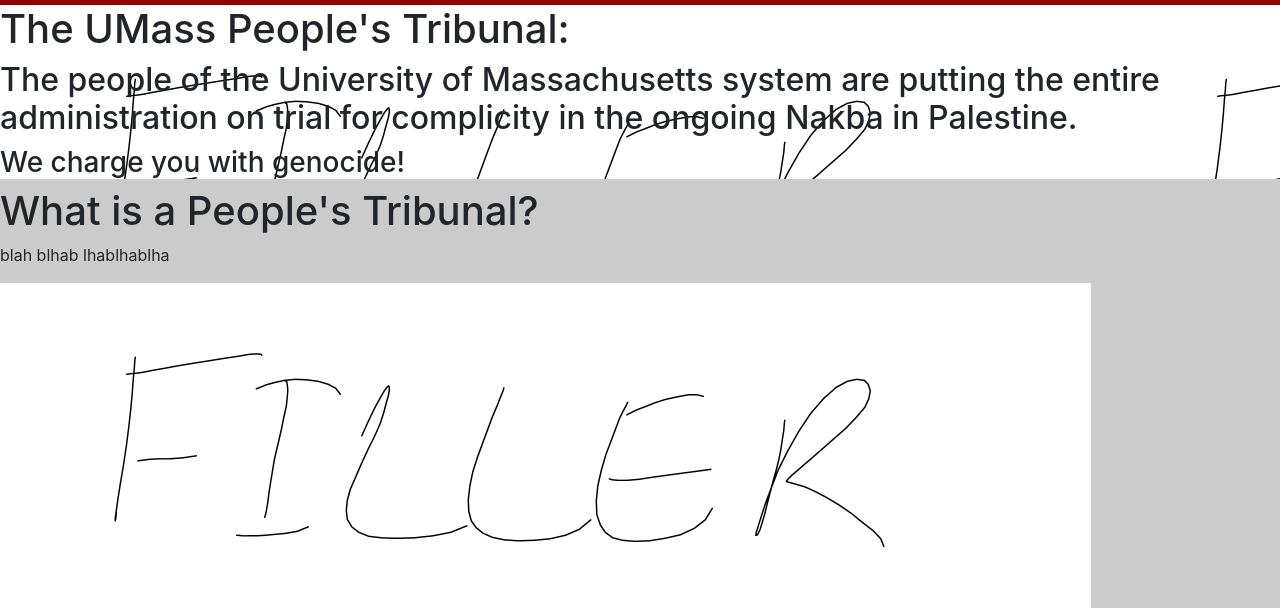
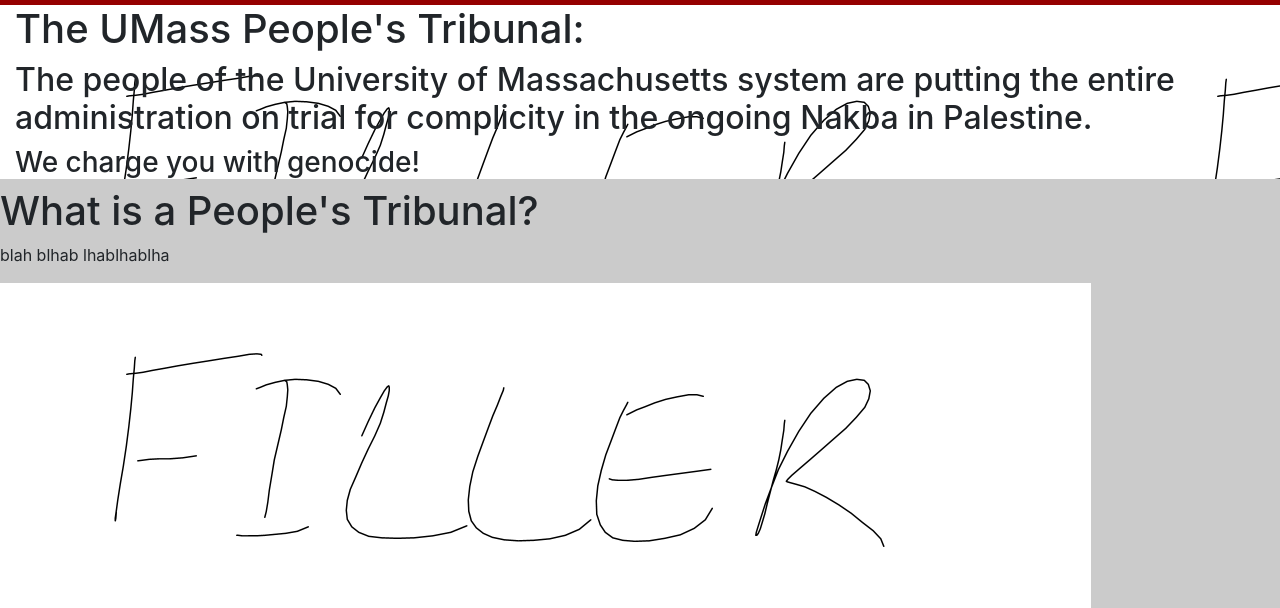
Before and after one commit to UMassPeoplesTribunal/umasspeoplestribunal.github.io, a plain HTML site: page index.html in a window 1280 px wide. Shown: the part 192-800 px from the top of the page. Drawn offline with nearby package versions, Linux system fonts and the light colour scheme.

Commit message:
Update index.html

```diff
--- a/index.html
+++ b/index.html
@@ -118,7 +118,7 @@
             </div>
         </nav>
 
-        <div id="opening">
+        <div id="opening" class="container-fluid">
             <h1>
                 The UMass People's Tribunal:
             </h1>
```
